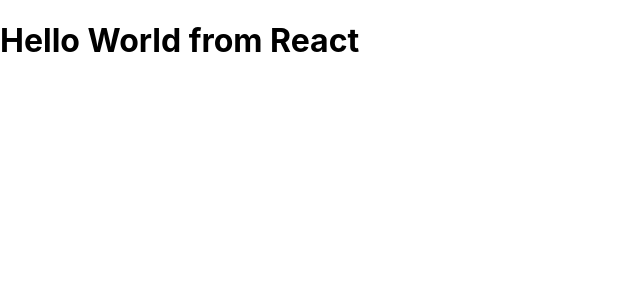
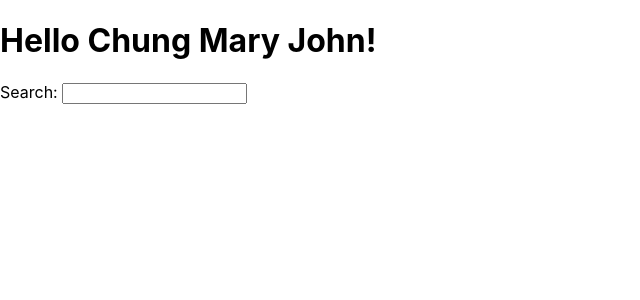
Before and after one commit to Sanlung/road-to-react_hacker-stories, a React (Create React App) app: page / in a window 1280 px wide. Shown: the top 300 px of the page, without its empty margins (0-640 px from the left). Built offline with nearby package versions, Linux system fonts and the light colour scheme.

Commit message:
Complete React JSX

```diff
--- a/src/App.js
+++ b/src/App.js
@@ -1,10 +1,11 @@
-const title = "React";
-function App() {
-	return (
-		<div>
-			<h1>Hello World from {title}</h1>
-		</div>
-	);
-}
+const names = ["Chung", "Mary", "John"];
+
+const App = () => (
+	<div>
+		<h1>Hello{names.map((name) => ` ${name}`)}!</h1>
+		<label htmlFor='search'>Search: </label>
+		<input id='search' type='text' />
+	</div>
+);
 
 export default App;
```
